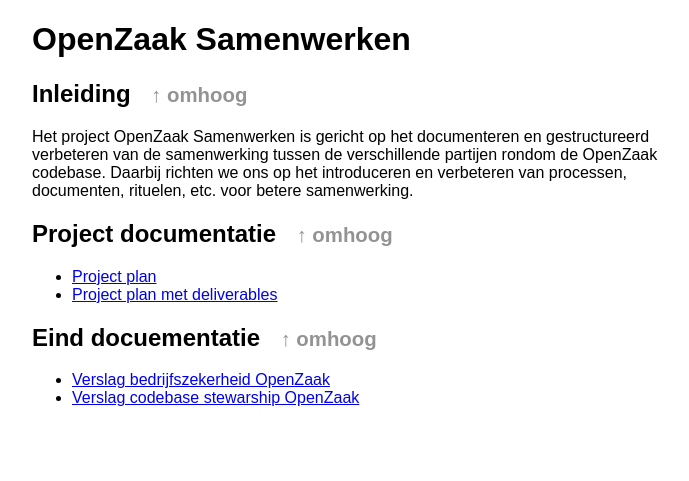
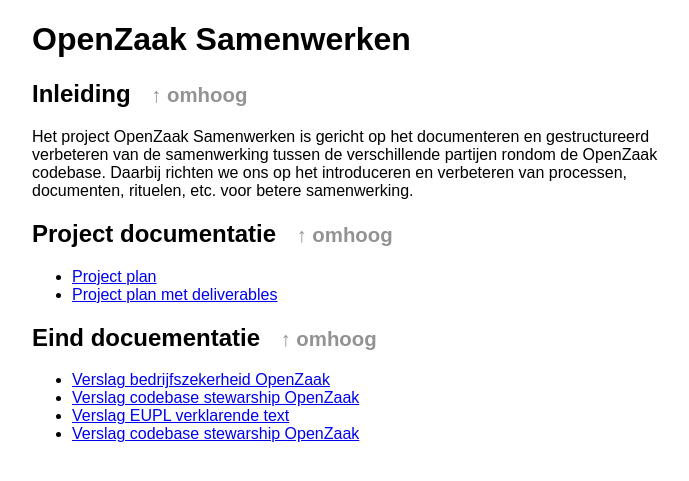
Before and after one commit to open-zaak/samenwerken, a Jekyll site: the page built from index.md, in a window 1280 px wide. Shown: the top 481 px of the page, without its empty margins (288-977 px from the left). Built offline with Jekyll 4.4.1, drawn with Linux system fonts in a browser that asks for light colours.

Commit message:
fix pathing

```diff
--- a/index.md
+++ b/index.md
@@ -10,10 +10,12 @@ Het project OpenZaak Samenwerken is gericht op het documenteren en gestructureer
 
 ## Project documentatie
 
-* [Project plan](/docs/project-plan-nl)
-* [Project plan met deliverables](/docs/deliverable-tracking)
+* [Project plan](docs/project-plan-nl)
+* [Project plan met deliverables](docs/deliverable-tracking)
 
 ## Eind docuementatie
 
-* [Verslag bedrijfszekerheid OpenZaak](/docs/Verslag-bedrijfszekerheidsdoelen)
-* [Verslag codebase stewarship OpenZaak](/docs/verslag-codebase-stewardship)
+* [Verslag bedrijfszekerheid OpenZaak](docs/Verslag-bedrijfszekerheidsdoelen)
+* [Verslag codebase stewarship OpenZaak](docs/verslag-codebase-stewardship)
+* [Verslag EUPL verklarende text](docs/verslag-EUPL-verklarende-text)
+* [Verslag codebase stewarship OpenZaak](docs/verslag-ecosysteem-en-rollen)
```
